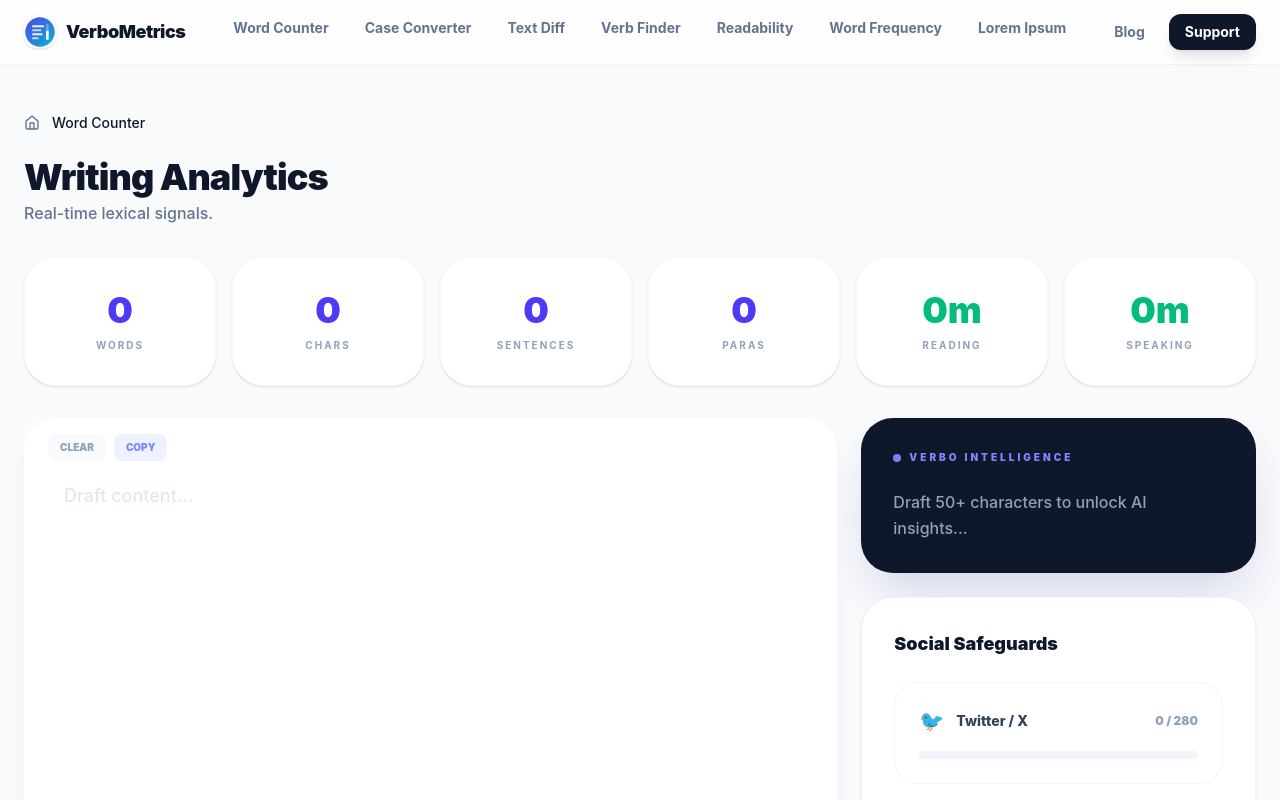
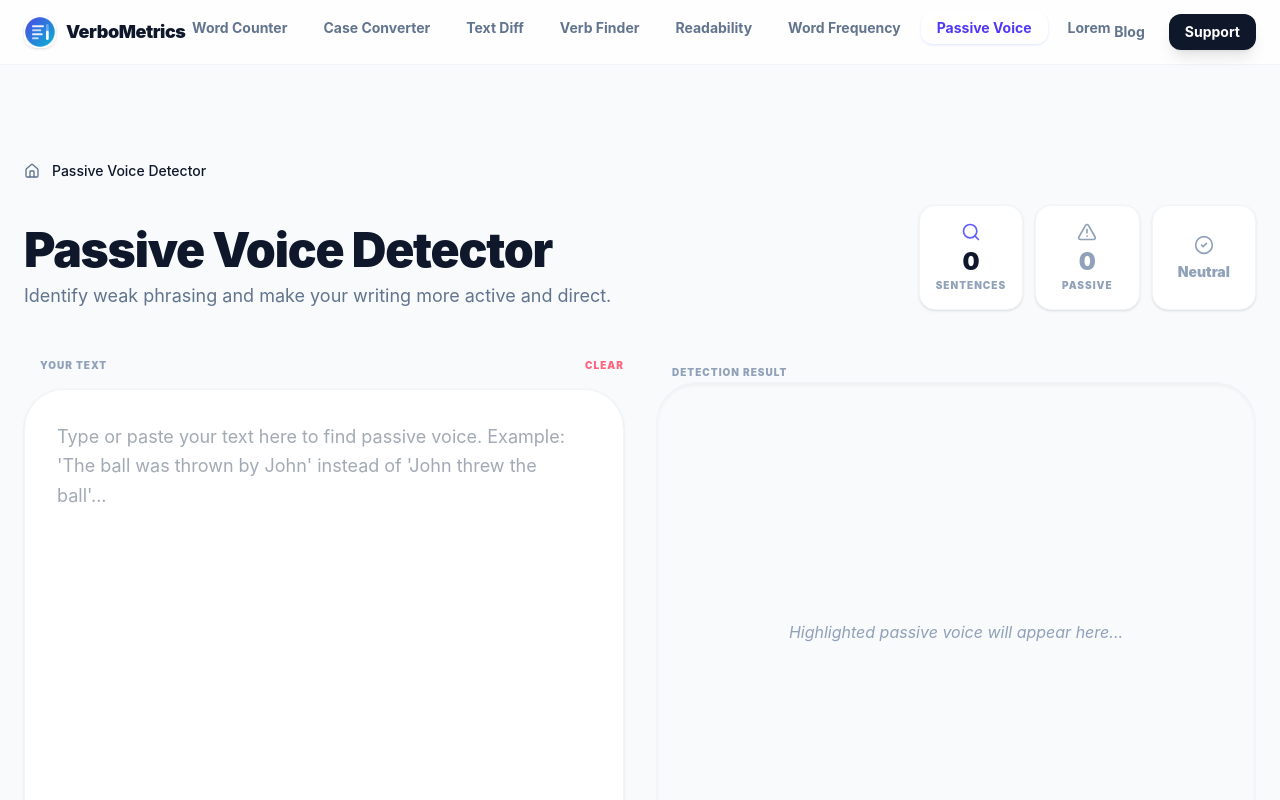
Before and after one commit to Msveiti/text-tools-suite, a React (Vite) app: page /passive-voice in a window 1280 px wide. Shown: the top 800 px of the page. Built offline with nearby package versions, Linux system fonts and the light colour scheme.

Commit message:
Feature: Launched Passive Voice Detector

```diff
--- a/package.json
+++ b/package.json
@@ -24,6 +24,7 @@
       "/verb-finder",
       "/readability-scorer",
       "/word-frequency",
+      "/passive-voice",
       "/blog",
       "/blog/character-counter-guide",
       "/blog/count-words-google-docs",
--- a/src/App.tsx
+++ b/src/App.tsx
@@ -13,6 +13,7 @@ import BlogIndex from './pages/BlogIndex';
 import VerbFinder from './pages/VerbFinder';
 import ReadabilityScorer from './pages/ReadabilityScorer';
 import WordFrequency from './pages/WordFrequency';
+import PassiveVoice from './pages/PassiveVoice';
 
 // --- ADD THIS COMPONENT ---
 const AnalyticsTracker = () => {
@@ -1408,6 +1409,8 @@ function App() {
 
             <Route path="/word-frequency" element={<WordFrequency />} />
 
+            <Route path="/passive-voice" element={<PassiveVoice />} />
+
             <Route path="/lorem-ipsum" element={<LoremIpsum />} />
             <Route path="/lorem-ipsum.html" element={<LoremIpsum />} />
 
--- a/src/components/Footer.tsx
+++ b/src/components/Footer.tsx
@@ -17,6 +17,7 @@ const Footer = () => (
         <Link to="/verb-finder" className="text-[10px] font-black uppercase tracking-widest text-slate-400 hover:text-indigo-600">Verb Finder</Link>
         <Link to="/readability-scorer" className="text-[10px] font-black uppercase tracking-widest text-slate-400 hover:text-indigo-600">Readability Scorer</Link>
         <Link to="/word-frequency" className="text-[10px] font-black uppercase tracking-widest text-slate-400 hover:text-indigo-600">Word Frequency</Link>
+        <Link to="/passive-voice" className="text-[10px] font-black uppercase tracking-widest text-slate-400 hover:text-indigo-600">Passive Voice</Link>
         <Link to="/privacy" className="text-[10px] font-black uppercase tracking-widest text-slate-400 hover:text-indigo-600">Privacy</Link>
         <Link to="/terms" className="text-[10px] font-black uppercase tracking-widest text-slate-400 hover:text-indigo-600">Terms</Link>
         <Link to="/contact" className="text-[10px] font-black uppercase tracking-widest text-slate-400 hover:text-indigo-600">Contact</Link>
--- a/src/components/Header.tsx
+++ b/src/components/Header.tsx
@@ -43,6 +43,7 @@ const Header = () => {
           <Link to="/verb-finder" className={navClass('/verb-finder')}>Verb Finder</Link>
           <Link to="/readability-scorer" className={navClass('/readability-scorer')}>Readability</Link>
           <Link to="/word-frequency" className={navClass('/word-frequency')}>Word Frequency</Link>
+          <Link to="/passive-voice" className={navClass('/passive-voice')}>Passive Voice</Link>
           <Link to="/lorem-ipsum" className={navClass('/lorem-ipsum')}>Lorem Ipsum</Link>
         </nav>
 
@@ -69,6 +70,7 @@ const Header = () => {
             <Link onClick={() => setIsOpen(false)} to="/verb-finder" className={mobileNavClass('/verb-finder')}>Verb Finder</Link>
             <Link onClick={() => setIsOpen(false)} to="/readability-scorer" className={mobileNavClass('/readability-scorer')}>Readability Scorer</Link>
             <Link onClick={() => setIsOpen(false)} to="/word-frequency" className={mobileNavClass('/word-frequency')}>Word Frequency</Link>
+            <Link onClick={() => setIsOpen(false)} to="/passive-voice" className={mobileNavClass('/passive-voice')}>Passive Voice Detector</Link>
             <Link onClick={() => setIsOpen(false)} to="/lorem-ipsum" className={mobileNavClass('/lorem-ipsum')}>Lorem Ipsum</Link>
           </div>
 
--- /dev/null
+++ b/src/pages/PassiveVoice.tsx
@@ -0,0 +1,174 @@
+import { useState, useMemo } from 'react';
+import nlp from 'compromise';
+import { SEO } from '../components/SEO';
+import { Home, AlertTriangle, Search, Activity, CheckCircle2 } from 'lucide-react';
+import { Link } from 'react-router-dom';
+
+const PassiveVoice = () => {
+  const [text, setText] = useState('');
+
+  // Process text through the NLP engine to find passive voice
+  const stats = useMemo(() => {
+    if (!text.trim()) return { totalSentences: 0, passiveCount: 0, percentage: 0, status: 'Neutral', color: 'text-slate-400' };
+
+    const doc = nlp(text);
+    const sentences = doc.sentences().length || 1;
+
+    // compromise has a built-in method to detect passive verb phrases!
+    const passivePhrases = (doc as any).verbs().isPassive();
+    const passiveCount = passivePhrases.length;
+
+    const percentage = Math.round((passiveCount / sentences) * 100);
+
+    let status = 'Excellent';
+    let color = 'text-emerald-500';
+
+    if (percentage > 20) {
+      status = 'Heavy Passive Voice';
+      color = 'text-rose-500';
+    } else if (percentage > 10) {
+      status = 'Some Passive Voice';
+      color = 'text-amber-500';
+    }
+
+    return {
+      totalSentences: sentences,
+      passiveCount,
+      percentage,
+      status,
+      color
+    };
+  }, [text]);
+
+  // Generate safe HTML with highlighted passive phrases
+  const highlightedText = useMemo(() => {
+    if (!text.trim()) return { __html: '' };
+
+    const doc = nlp(text).clone();
+
+    // Target the passive verb phrases and wrap them in custom tokens
+    (doc as any).verbs().isPassive().prepend('[[[').append(']]]');
+    const rawOutput = doc.text();
+
+    // Escape standard HTML to prevent XSS attacks
+    const escaped = rawOutput
+      .replace(/&/g, '&amp;')
+      .replace(/</g, '&lt;')
+      .replace(/>/g, '&gt;');
+
+    // Replace our tokens with styled Tailwind spans (Warning colors)
+    const finalHtml = escaped
+      .replace(/\[\[\[/g, '<mark class="bg-rose-100 text-rose-800 font-bold px-1.5 py-0.5 rounded shadow-sm border border-rose-200">')
+      .replace(/\]\]\]/g, '</mark>');
+
+    return { __html: finalHtml };
+  }, [text]);
+
+  return (
+    <div className="max-w-7xl mx-auto px-6 py-12 animate-in">
+      <SEO
+        title="Free Passive Voice Checker | Find Passive Sentences Online"
+        description="Detect passive voice in your writing instantly. Free online tool to find passive sentences and improve your writing clarity and impact."
+        path="/passive-voice"
+      />
+
+      {/* Breadcrumb Navigation */}
+      <nav className="mb-6" aria-label="Breadcrumb">
+        <ol className="flex items-center space-x-2 text-sm text-slate-500">
+          <li>
+            <Link to="/" className="flex items-center hover:text-indigo-600 transition-colors">
+              <Home className="w-4 h-4 mr-1" />
+              <span className="sr-only">Home</span>
+            </Link>
+          </li>
+          <li className="text-slate-900 font-medium">Passive Voice Detector</li>
+        </ol>
+      </nav>
+
+      <div className="mb-12 flex flex-col md:flex-row justify-between items-start md:items-end gap-6">
+        <div>
+          <h1 className="text-4xl md:text-5xl font-black text-slate-900 tracking-tight">
+            Passive Voice Detector
+          </h1>
+          <p className="text-slate-500 mt-2 text-base md:text-lg">
+            Identify weak phrasing and make your writing more active and direct.
+          </p>
+        </div>
+
+        {/* Live Stats Row */}
+        <div className="grid grid-cols-3 gap-3 w-full md:w-auto">
+          <div className="bg-white p-4 rounded-2xl border border-slate-100 shadow-sm flex flex-col items-center justify-center min-w-[100px]">
+            <Search className="w-5 h-5 text-indigo-500 mb-1" />
+            <div className="text-2xl font-black text-slate-900">{stats.totalSentences}</div>
+            <div className="text-[10px] font-black uppercase tracking-widest text-slate-400">Sentences</div>
+          </div>
+          <div className="bg-white p-4 rounded-2xl border border-slate-100 shadow-sm flex flex-col items-center justify-center min-w-[100px]">
+            <AlertTriangle className={`w-5 h-5 mb-1 ${stats.color}`} />
+            <div className={`text-2xl font-black ${stats.color}`}>{stats.passiveCount}</div>
+            <div className="text-[10px] font-black uppercase tracking-widest text-slate-400">Passive</div>
+          </div>
+          <div className="bg-white p-4 rounded-2xl border border-slate-100 shadow-sm flex flex-col items-center justify-center min-w-[100px] text-center">
+            {stats.percentage > 10 ? (
+              <Activity className={`w-5 h-5 mb-1 ${stats.color} mx-auto`} />
+            ) : (
+              <CheckCircle2 className={`w-5 h-5 mb-1 ${stats.color} mx-auto`} />
+            )}
+            <div className={`text-sm font-black mt-1 leading-tight ${stats.color}`}>
+              {stats.status}
+            </div>
+          </div>
+        </div>
+      </div>
+
+      <div className="grid grid-cols-1 lg:grid-cols-2 gap-8">
+        {/* Input Area */}
+        <div className="space-y-4">
+          <div className="flex justify-between items-center ml-4">
+            <label className="text-[10px] font-black uppercase tracking-widest text-slate-400">
+              Your Text
+            </label>
+            <button
+              onClick={() => setText('')}
+              className="text-[10px] font-black uppercase tracking-widest text-rose-400 hover:text-rose-600 transition-colors"
+            >
+              Clear
+            </button>
+          </div>
+          <textarea
+            className="w-full h-[500px] p-6 md:p-8 rounded-[32px] md:rounded-[40px] bg-white border border-slate-100 shadow-sm focus:ring-4 ring-indigo-500/5 outline-none transition-all text-slate-600 text-lg leading-relaxed resize-none"
+            value={text}
+            onChange={(e) => setText(e.target.value)}
+            placeholder="Type or paste your text here to find passive voice. Example: 'The ball was thrown by John' instead of 'John threw the ball'..."
+            spellCheck="false"
+          />
+        </div>
+
+        {/* Highlighted Output Area */}
+        <div className="space-y-4">
+          <label className="text-[10px] font-black uppercase tracking-widest text-slate-400 ml-4">
+            Detection Result
+          </label>
+          <div className="w-full h-[500px] overflow-y-auto p-6 md:p-8 rounded-[32px] md:rounded-[40px] bg-slate-50 border border-slate-100 shadow-inner">
+            {!text ? (
+              <div className="flex items-center justify-center h-full text-slate-400 italic">
+                Highlighted passive voice will appear here...
+              </div>
+            ) : stats.passiveCount === 0 ? (
+              <div className="flex flex-col items-center justify-center h-full text-emerald-500">
+                <CheckCircle2 className="w-12 h-12 mb-4 opacity-50" />
+                <p className="font-medium">Great job! No passive voice detected.</p>
+              </div>
+            ) : (
+              <div
+                className="text-lg leading-relaxed text-slate-700 whitespace-pre-wrap"
+                dangerouslySetInnerHTML={highlightedText}
+              />
+            )}
+          </div>
+        </div>
+      </div>
+    </div>
+  );
+};
+
+export default PassiveVoice;
```
Also changed, not shown: 1 other file (tests, documents, lock files or other folders).
